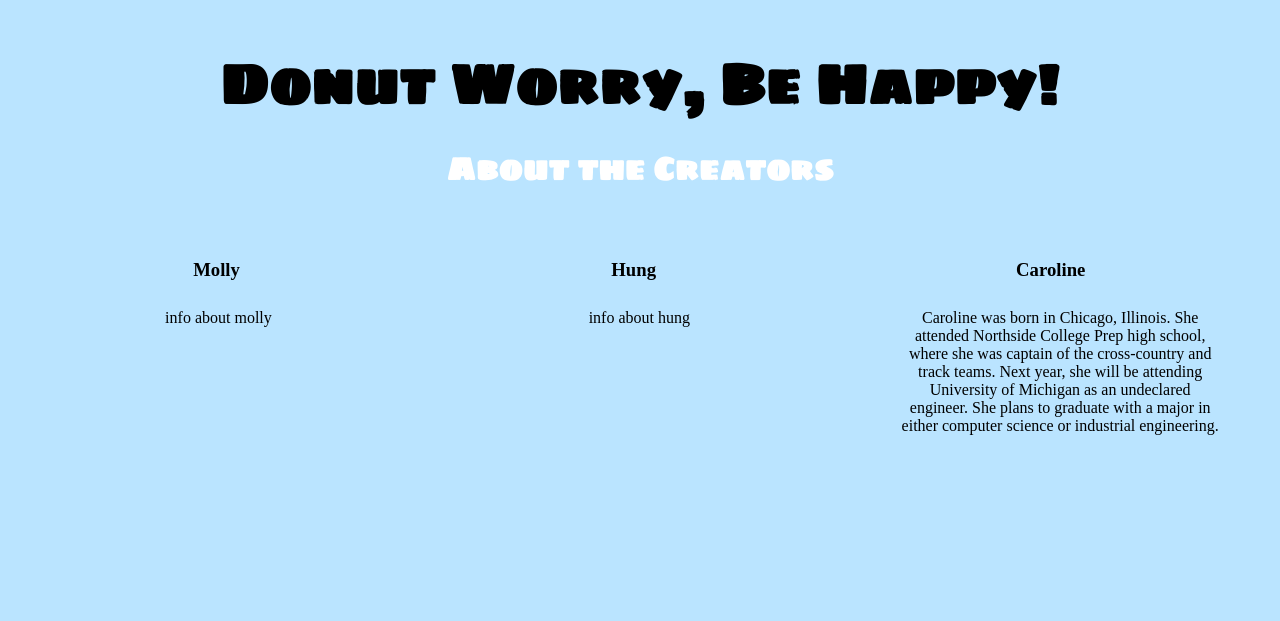
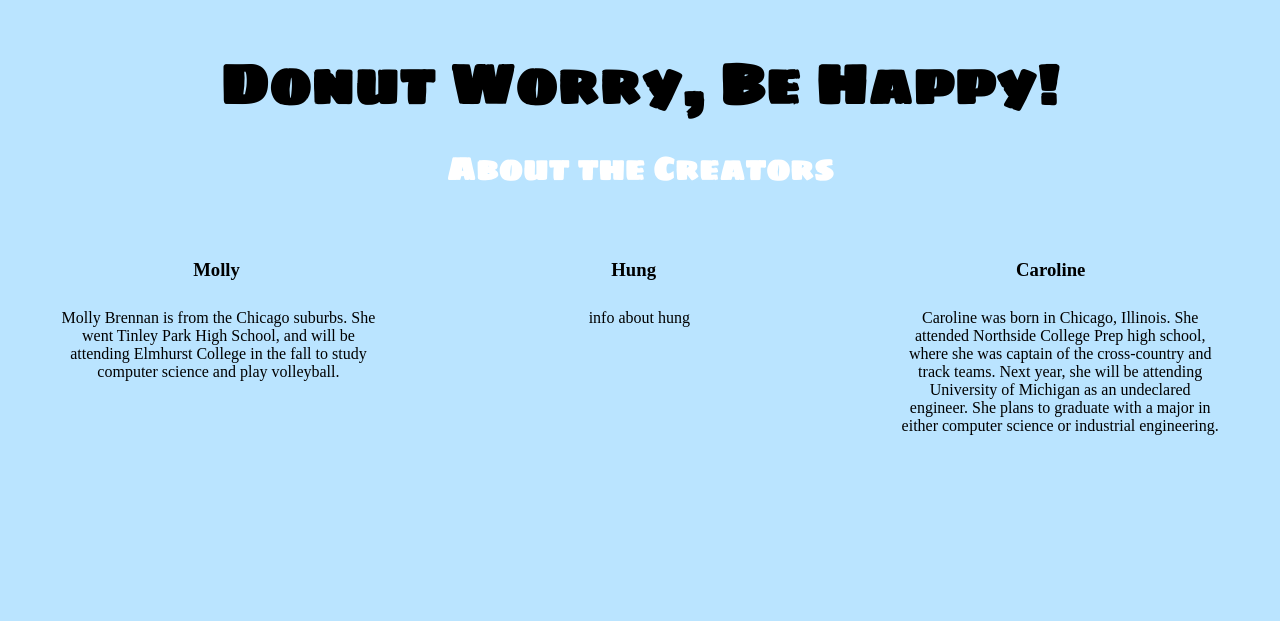
Before and after one commit to HDPham/doughnutworry, a Python web app: template templates/about.html in a window 1280 px wide. Shown: the top 621 px of the page. Run offline with Jinja, Linux system fonts and the light colour scheme; the template is opened without the code that fills it, so the values that code supplies are empty; some libraries are stand-ins or nearby versions; some web fonts are replaced.

Commit message:
Molly's Author

```diff
--- a/templates/about.html
+++ b/templates/about.html
@@ -11,7 +11,7 @@
       <div class="about" ><h3>Molly</h3></div>
       <div class="about" ><h3>Hung</h3></div>
       <div class="about" ><h3>Caroline</h3></div>
-        <div class="aboutp"id="molly"><p>info about molly</p></div>
+        <div class="aboutp"id="molly"><p>Molly Brennan is from the Chicago suburbs. She went Tinley Park High School, and will be attending Elmhurst College in the fall to study computer science and play volleyball. </p></div>
         <div class="aboutp"id="hung"><p>info about hung</p></div>
         <div class="aboutp"id="caroline"><p>Caroline was born in Chicago, Illinois. She attended Northside College Prep high school, where she was captain of the cross-country and track teams. Next year, she will be attending University of Michigan as an undeclared engineer. She plans to graduate with a major in either computer science or industrial engineering. </p></div>
 
```
Also changed, not shown: 1 other file.
